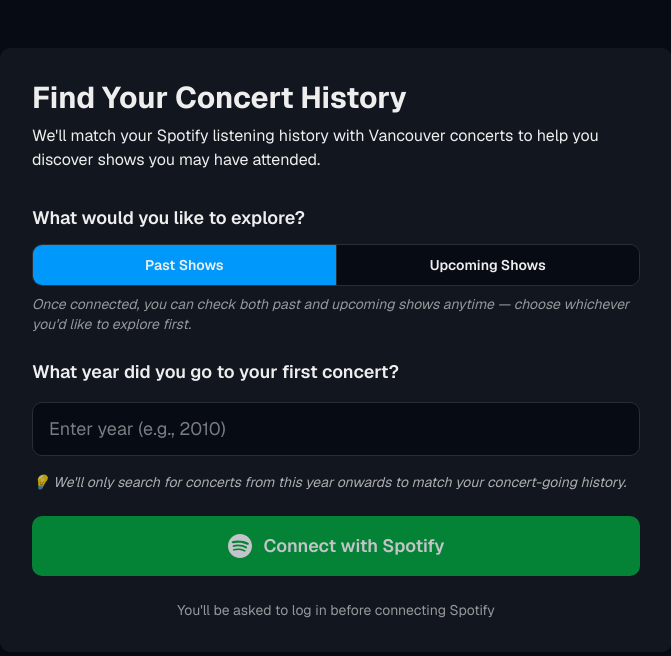
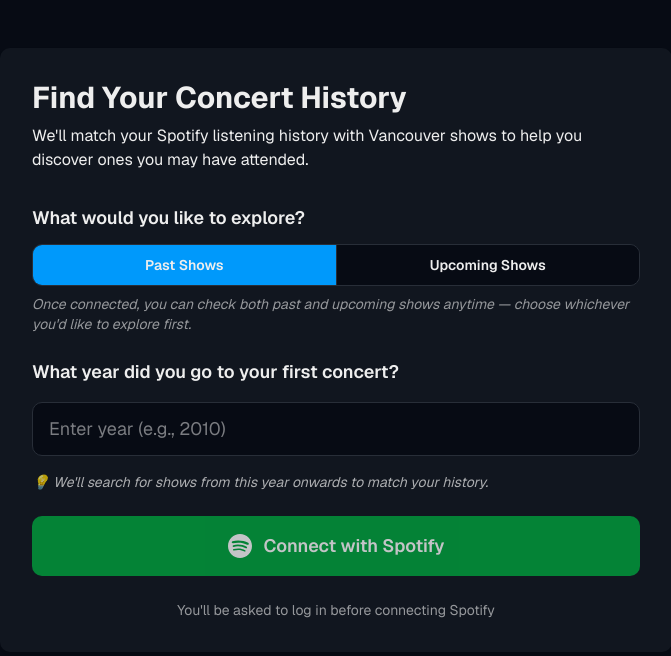
Before and after one commit to artur21kim/vancouver-concerts, a Next.js app: page /questionnaire in a window 1280 px wide. Shown: the top 656 px of the page, without its empty margins (304-975 px from the left). Built offline with nearby package versions, Linux system fonts and the light colour scheme; no server answers.

Commit message:
fix(questionnaire): shorten hint lines, consistent shows language throughout

```diff
--- a/app/questionnaire/page.tsx
+++ b/app/questionnaire/page.tsx
@@ -162,7 +162,7 @@
         <div className="max-w-2xl mx-auto bg-card rounded-lg shadow-md p-8">
           <h1 className="text-3xl font-bold text-card-foreground mb-4">Spotify Already Connected</h1>
           <p className="text-foreground mb-8">
-            You've already connected your Spotify account and we've matched your listening history to Vancouver concerts.
+            You've already connected your Spotify account and we've matched your listening history to Vancouver shows.
           </p>
           <div className="space-y-4">
             <button
@@ -190,8 +190,8 @@
 
   const pageTitle = matchScope === 'past' ? 'Find Your Concert History' : 'Find Upcoming Shows';
   const pageSubtitle = matchScope === 'past'
-    ? "We'll match your Spotify listening history with Vancouver concerts to help you discover shows you may have attended."
-    : "We'll match your Spotify library with upcoming Vancouver concerts so you never miss a show.";
+    ? "We'll match your Spotify listening history with Vancouver shows to help you discover ones you may have attended."
+    : "We'll match your Spotify library with upcoming Vancouver shows so you never miss a show.";
 
   return (
     <div className="min-h-screen bg-background py-12 px-4">
@@ -271,7 +271,7 @@
               )}
 
               <p className="text-sm text-foreground/70 italic mt-4">
-                💡 We'll only search for concerts from this year onwards to match your concert-going history.
+                💡 We'll search for shows from this year onwards to match your history.
               </p>
             </div>
           ) : (
@@ -289,7 +289,7 @@
               />
 
               <p className="text-sm text-foreground/70 italic mt-4">
-                💡 We'll find upcoming Vancouver shows featuring artists from your Spotify library from this date onwards.
+                💡 We'll find Vancouver shows with artists from your Spotify library, from this date onwards.
               </p>
             </div>
           )}
```
